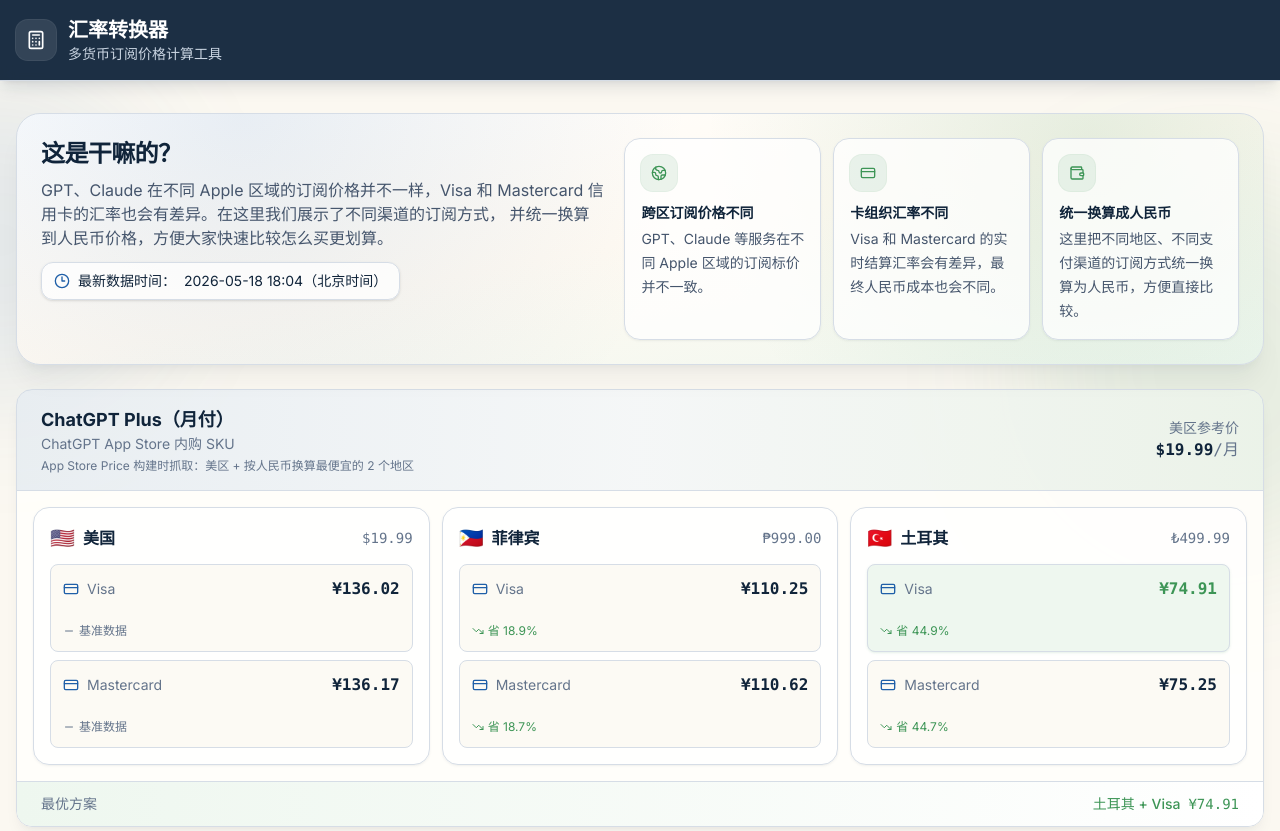
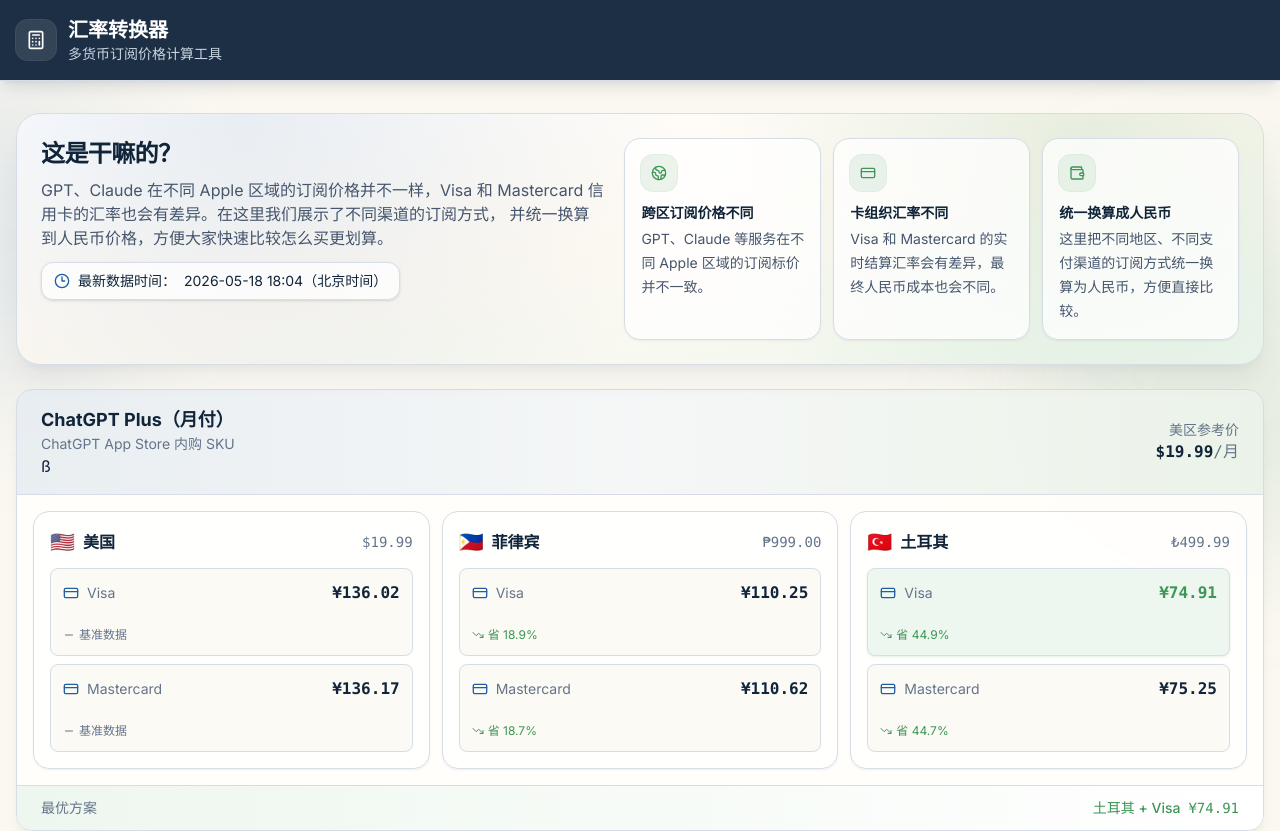
Before and after one commit to jihuayu/currency-converter, a Next.js app: page / in a window 1280 px wide. Shown: the top 831 px of the page. Built offline with nearby package versions, Linux system fonts and the light colour scheme.

Commit message:
fix: remove unnecessary pricing note from PriceTable component

```diff
--- a/components/price-table.tsx
+++ b/components/price-table.tsx
@@ -154,10 +154,7 @@
                     </h3>
                     <p className="text-sm text-muted-foreground">
                       {pkg.description}
-                    </p>
-                    <p className="text-xs text-muted-foreground mt-1">
-                      {pkg.pricingNote}
-                    </p>
+                    </p>ß
                   </div>
                   {usPrice !== null && (
                     <div className="text-right">
```
